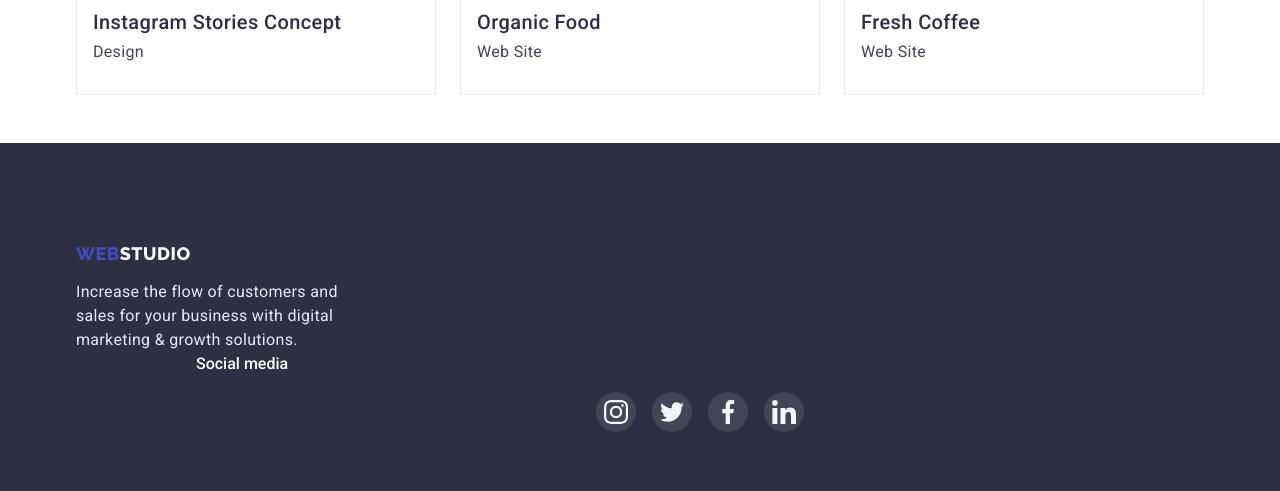
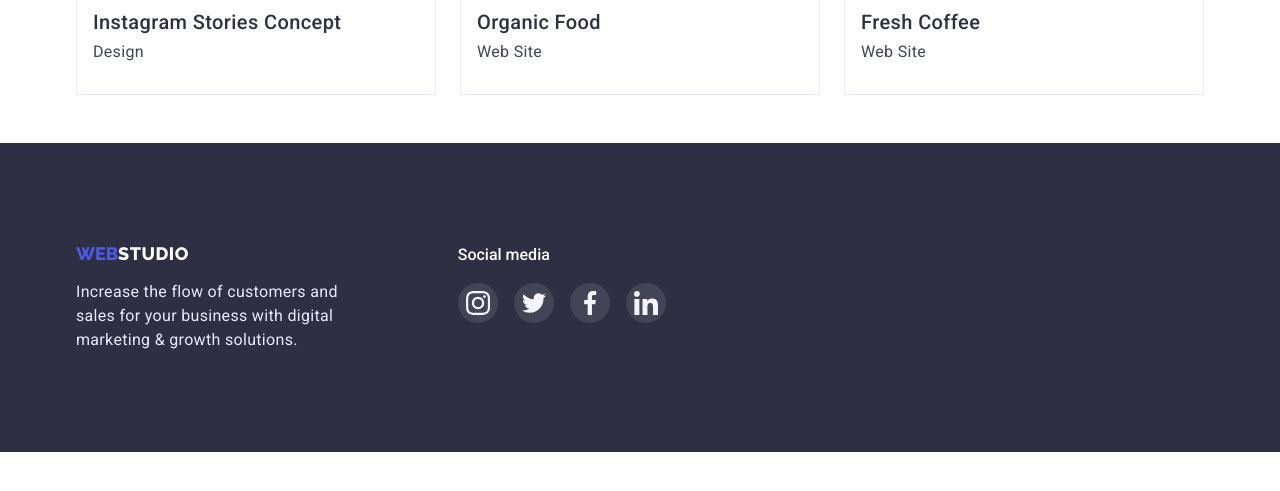
Before and after one commit to Natalushka/goit-markup-hw-04, a plain HTML site: page portfolio.html in a window 1280 px wide. Shown: the part 1539-2030 px from the top of the page. After the commit the page ends 1991 px from the top, so only its background shows below. Drawn offline with nearby package versions, Linux system fonts and the light colour scheme.

Commit message:
Add files via upload

```diff
--- a/css/styles.css
+++ b/css/styles.css
@@ -139,7 +139,7 @@ img {
 }
 
 .logo-web {
-  color: var(--color-accent);
+  color: var(--button);
   font-family: "Raleway";
   font-style: normal;
   font-weight: 800;
@@ -158,17 +158,6 @@ img {
   font-size: 18px;
   line-height: 1.3;
   letter-spacing: 0.03em;
-}
-
-.logo-footer {
-  color: var(--color-accent);
-  font-family: "Raleway", sans-serif;
-  font-weight: 700;
-  font-size: 26px;
-  line-height: 1.2;
-  letter-spacing: 0.03em;
-  background-color: var(--color-background);
-  text-decoration: none;
 }
 
 .logo-footer-second {
@@ -569,7 +558,8 @@ img {
 
 .сustomers-link:hover,
 .сustomers-link:focus {
-  color: #404bbf;
+  color: var(--color-accent);
+  border: 1px solid var(--color-accent);
 }
 
 .portfolio.list {
@@ -628,6 +618,11 @@ img {
   padding: 100px 0;
 }
 
+.footer-box {
+  display: flex;
+  flex-direction: row;
+}
+
 .logo {
   margin: 0;
   padding-top: 24px;
@@ -635,7 +630,7 @@ img {
 }
 
 .logo-footer {
-  color: var(--color-accent);
+  color: var(--button);
   text-decoration: none;
   font-family: Raleway, sans-serif;
   font-size: 18px;
@@ -660,12 +655,6 @@ img {
   font-size: 16px;
   line-height: 1.5;
   letter-spacing: 0.02em;
-}
-
-.footer {
-  display: flex;
-  flex-direction: row;
-  margin: 0 auto;
 }
 
 .footer-title {
```
